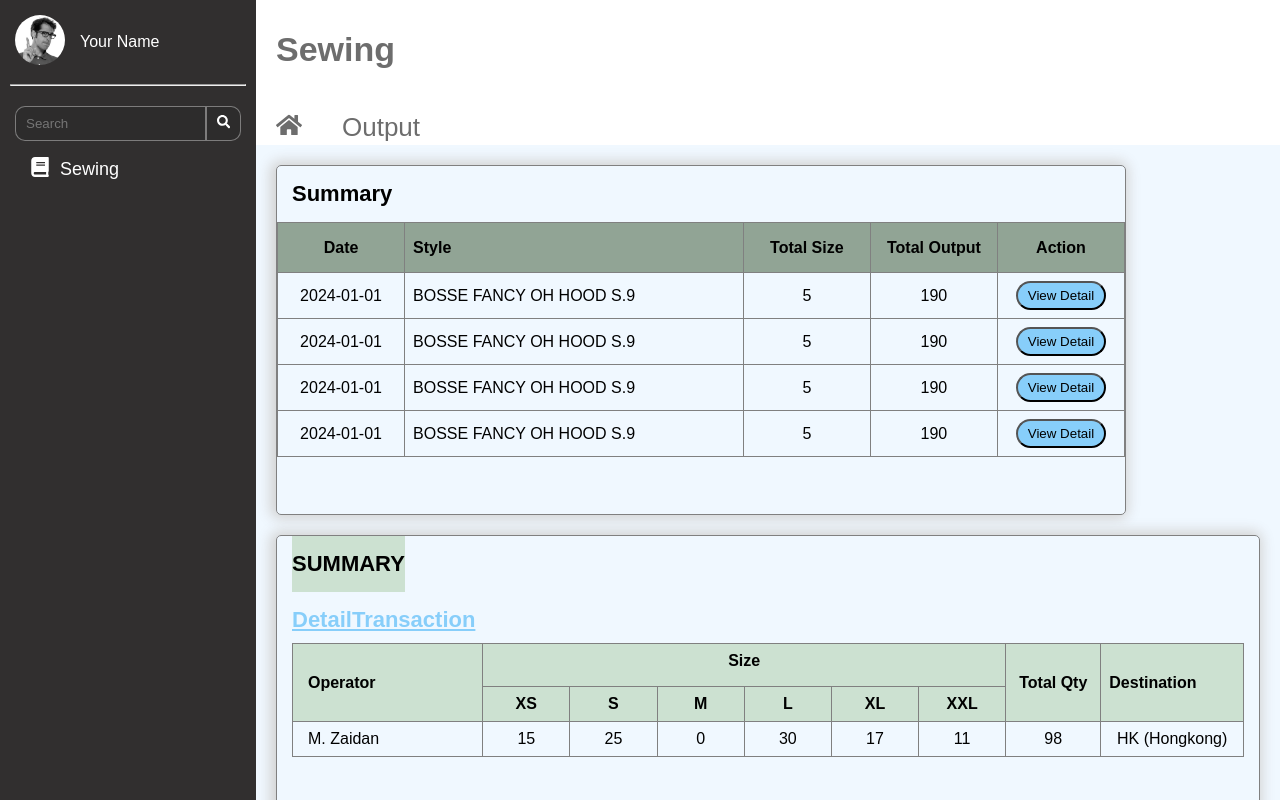
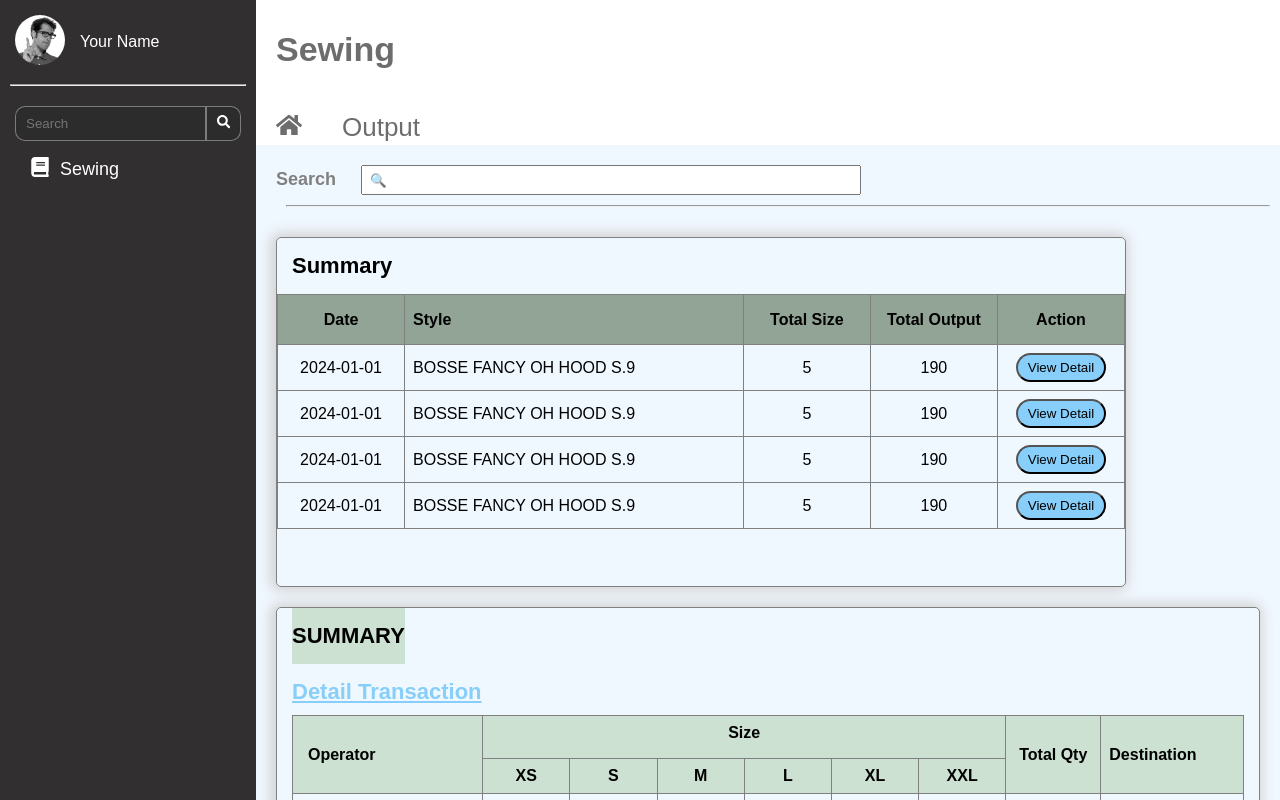
Before and after one commit to hikio-17/mca-test, a React (Vite) app: page /sewing in a window 1280 px wide. Shown: the top 800 px of the page. Built offline with nearby package versions, Linux system fonts and the light colour scheme.

Commit message:
create element search bar

```diff
--- a/src/index.css
+++ b/src/index.css
@@ -155,6 +155,7 @@ hr {
 }
 
 .sewing-page__summary {
+  margin-top: 30px;
   border: 1px solid gray;
   border-radius: 5px;
   width: 850px;
@@ -193,3 +194,42 @@ hr {
   color: lightskyblue;
   text-decoration: underline;
 }
+
+.sewing-page hr {
+  background-color: grey;
+  width: 100%;
+}
+
+/* STYLE SEWING PAGE SEARCH */
+.sewing-page__search {
+   margin-bottom: 10px;
+   font-size: 18px;
+   font-weight: 600;
+   color: grey;
+}
+
+.sewing-page__search-input {
+   position: relative;
+   margin-left: 25px;
+}
+
+.sewing-page__search-input svg {
+   position: absolute;
+   left: 0;
+   font-size: 24px;
+}
+
+.sewing-page__search-input input {
+   height: 30px;
+   padding-left: 2px;
+   width: 500px;
+}
+
+.sewing-page__search-input input::placeholder {
+   padding-left: 5px;
+}
+
+.sewing-page__search-input input:focus {
+   padding-left: 5px;
+   outline: none;
+}
--- a/src/pages/SewingPage.tsx
+++ b/src/pages/SewingPage.tsx
@@ -1,9 +1,19 @@
+import { FaSearch } from "react-icons/fa"
 import TableDetailTransaction from "../components/TableDetailTransaction"
 import TableSummary from "../components/TableSummary"
 
 const SewingPage = () => {
   return (
     <section className="sewing-page">
+      <div className="sewing-page__search">
+        <p>
+          Search
+          <span className="sewing-page__search-input">
+            <input type="text" placeholder="🔍" />
+          </span>
+        </p>
+      </div>
+      <hr />
       <div className="sewing-page__summary">
         <h4 className="sewing-page__summary-title">Summary</h4>
 
@@ -12,7 +22,7 @@ const SewingPage = () => {
 
       <div className="sewing-page__detail-transaction">
         <h4 className="sewing-page__detail-transaction-style">SUMMARY</h4>
-        <h4 className="sewing-page__detail-transaction-title">DetailTransaction</h4>
+        <h4 className="sewing-page__detail-transaction-title">Detail Transaction</h4>
         <TableDetailTransaction />
       </div>
     </section>
```
Lines whose indentation alone changed are shown as unchanged.
